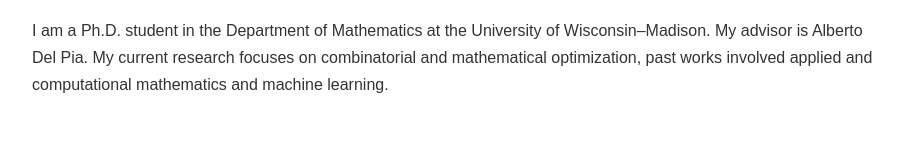
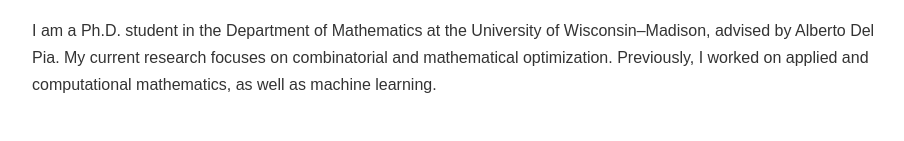
Before and after one commit to BryaneX455/bryanex455.github.io, a plain HTML site: page index.html in a window 1280 px wide. Shown: the part 374-515 px from the top of the page, without its empty margins (183-1087 px from the left). Drawn offline with Linux system fonts and the light colour scheme.

Commit message:
Update intro

```diff
--- a/index.html
+++ b/index.html
@@ -81,9 +81,11 @@
 
     <p>
         I am a Ph.D. student in the Department of Mathematics
-        at the University of Wisconsin–Madison. My advisor is Alberto Del Pia.
-        My current research focuses on combinatorial and mathematical optimization,
-        past works involved applied and computational mathematics and machine learning.
+        at the University of Wisconsin–Madison, advised by
+        Alberto Del Pia. My current research focuses on
+        combinatorial and mathematical optimization.
+        Previously, I worked on applied and computational
+        mathematics, as well as machine learning.
     </p>
 
     <h2 id="research">Research Interests</h2>
```
